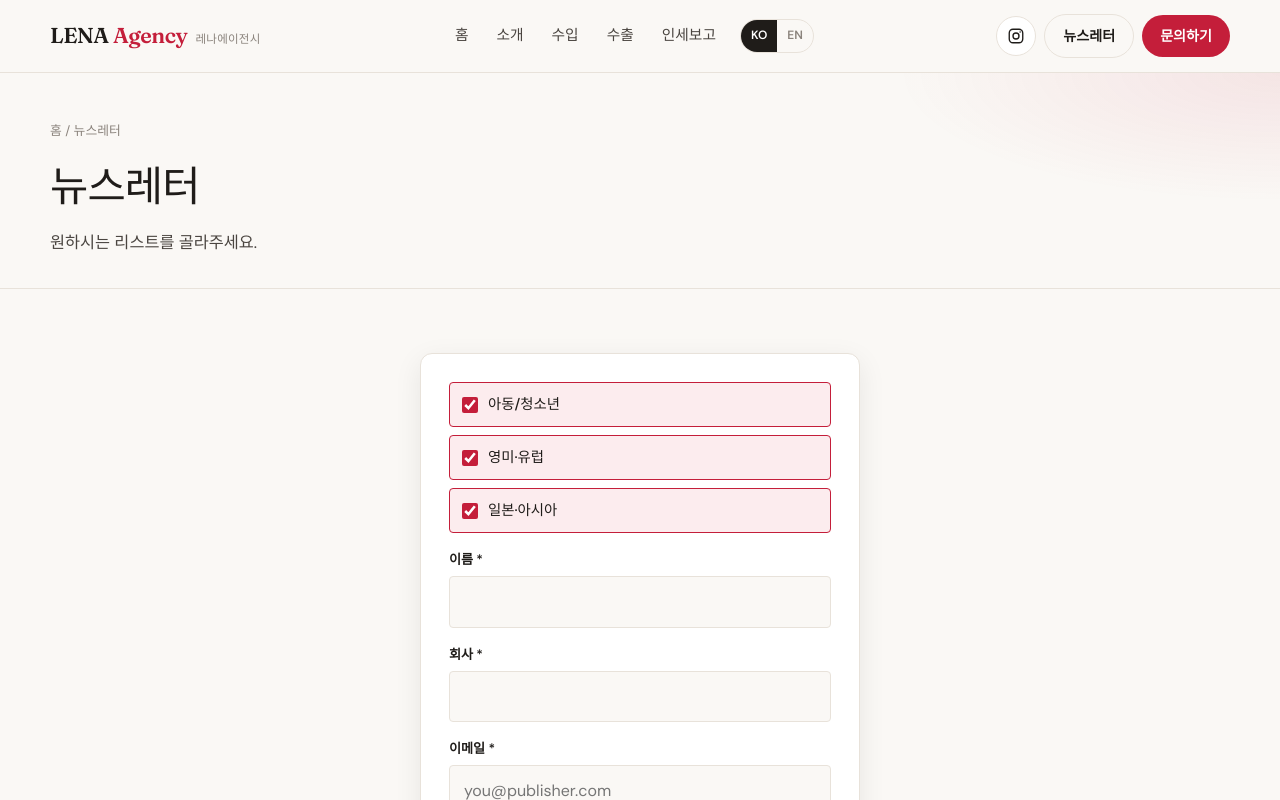
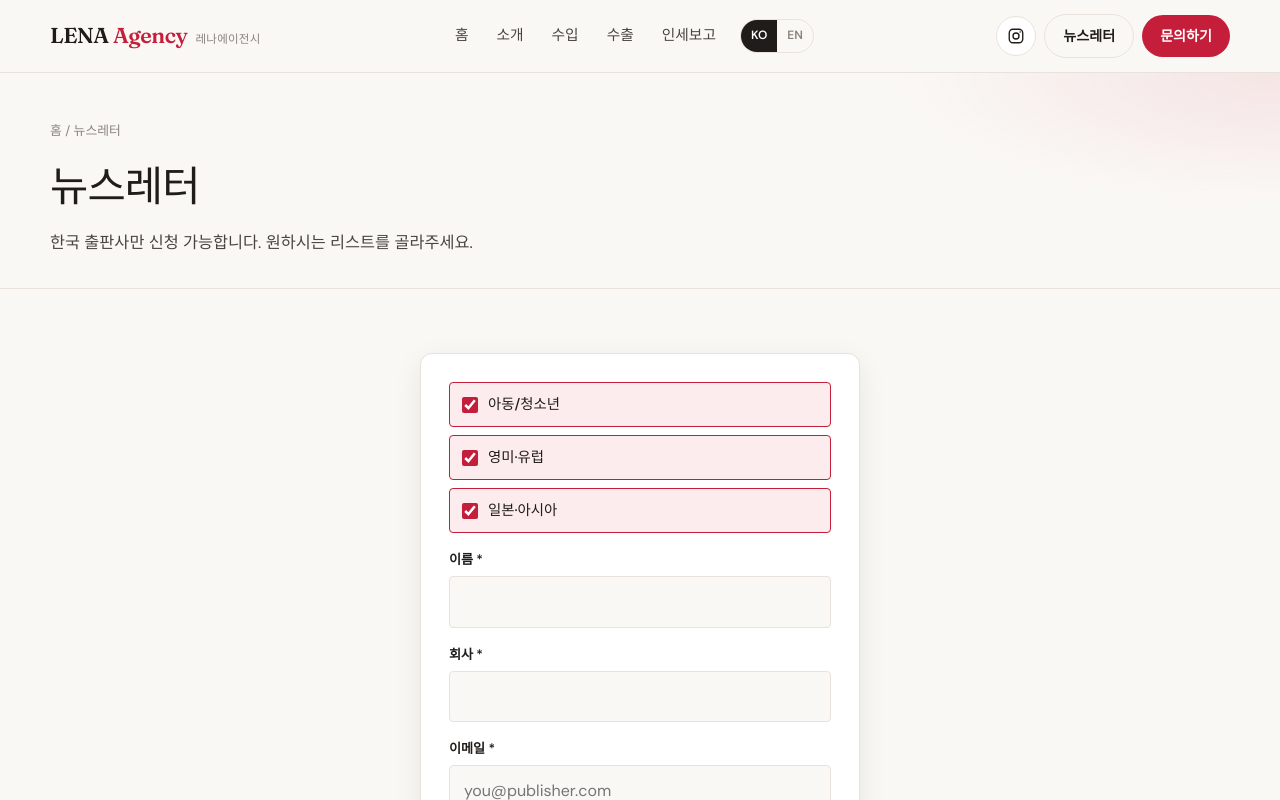
Before and after one commit to lenaagency/lenaagency, a Next.js app: page /newsletter in a window 1280 px wide. Shown: the top 800 px of the page. Built offline with nearby package versions, Linux system fonts and the light colour scheme.

Commit message:
Add publisher-eligibility note on the newsletter signup.
Korean form: Korean publishers only. English form: publishers outside Korea only.

```diff
--- a/src/app/newsletter/page.tsx
+++ b/src/app/newsletter/page.tsx
@@ -16,7 +16,13 @@ export default function NewsletterPage() {
             <span>{t("Newsletter", "뉴스레터")}</span>
           </div>
           <h1>{t("Newsletter", "뉴스레터")}</h1>
-          <p>{t("Pick the list you want.", "원하시는 리스트를 골라주세요.")}</p>
+          <p>
+            {t(
+              "Only publishers outside Korea can subscribe.",
+              "한국 출판사만 신청 가능합니다."
+            )}{" "}
+            {t("Pick the list you want.", "원하시는 리스트를 골라주세요.")}
+          </p>
         </div>
       </div>
 
--- a/src/components/NewsletterSubscribe.tsx
+++ b/src/components/NewsletterSubscribe.tsx
@@ -126,6 +126,10 @@ export default function NewsletterSubscribe({
       )}
       {showLead && (
         <p className="newsletter-lead">
+          {t(
+            "Only publishers outside Korea can subscribe.",
+            "한국 출판사만 신청 가능합니다."
+          )}{" "}
           {t("Pick the list you want.", "원하시는 리스트를 골라주세요.")}
         </p>
       )}
```
